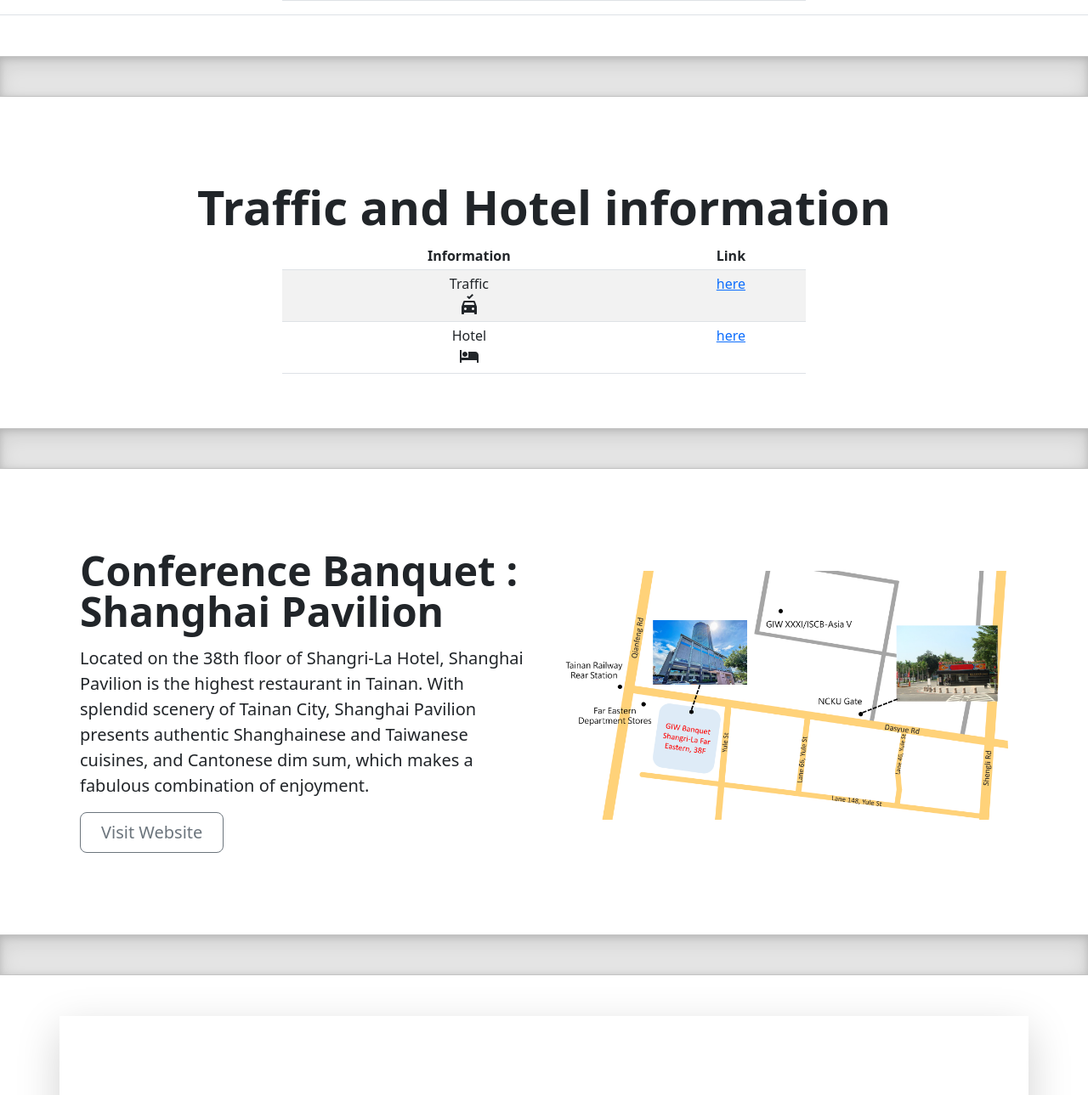
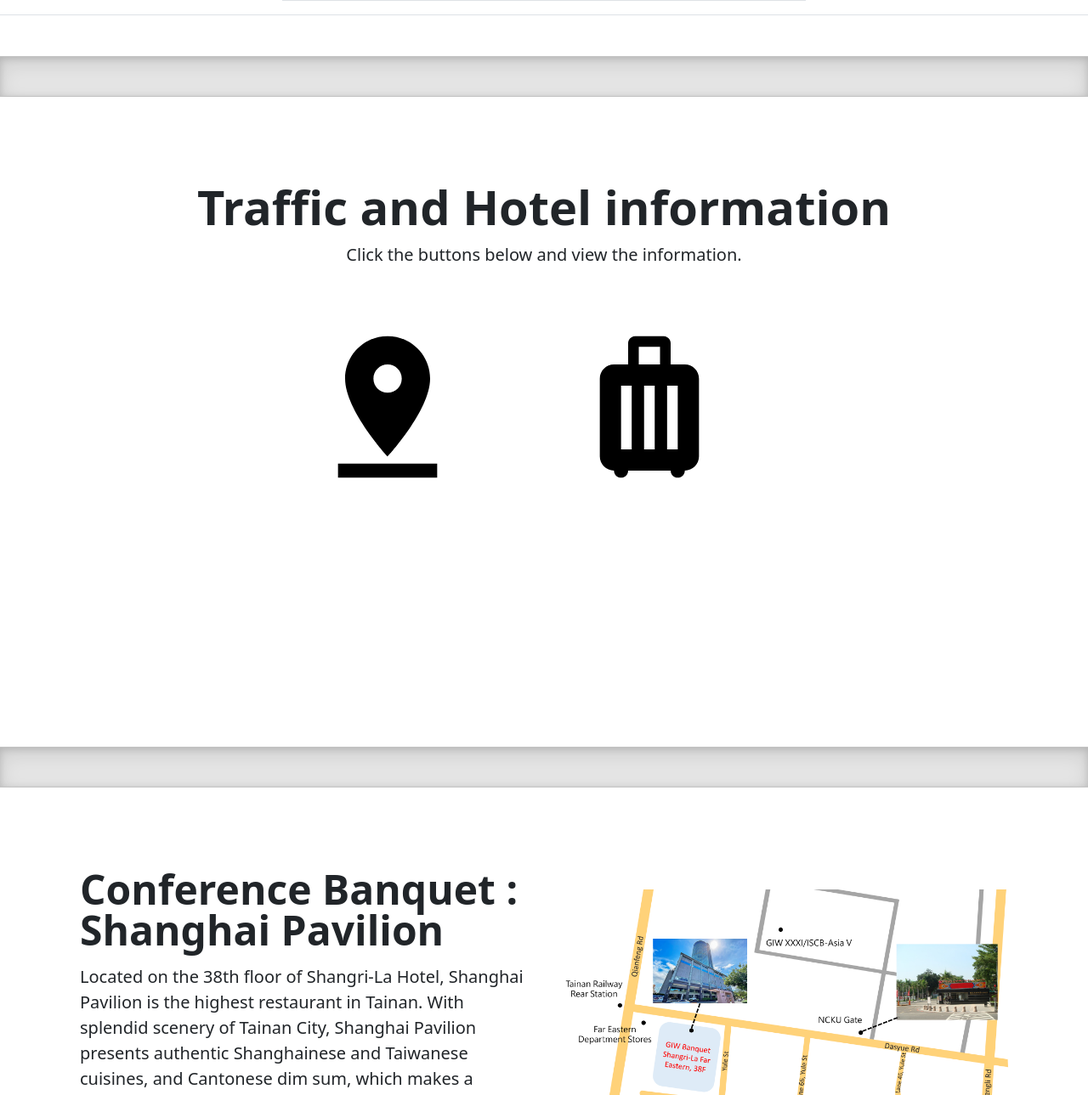
Before and after one commit to lzh107u/webpage-1009, a Django app: page /giwpage/home in a window 1280 px wide. Shown: the part 618-1907 px from the top of the page at 85% size. Run offline with Django 3.2, Linux system fonts and the light colour scheme; some libraries are stand-ins or nearby versions.

Commit message:
11-30-update

```diff
--- a/register/giwpage/templates/giwpage/index3.html
+++ b/register/giwpage/templates/giwpage/index3.html
@@ -99,6 +99,23 @@
     <path d="M0 0h24v24H0z" fill="none"/>
     <path d="M7 13c1.66 0 3-1.34 3-3S8.66 7 7 7s-3 1.34-3 3 1.34 3 3 3zm12-6h-8v7H3V5H1v15h2v-3h18v3h2v-9c0-2.21-1.79-4-4-4z"/>
   </symbol>
+  <symbol id="map" viewBox="0 0 48 48">
+    <svg xmlns="http://www.w3.org/2000/svg" enable-background="new 0 0 24 24" fill="#000000">
+      <rect fill="none" height="24" width="24"/>
+        <g>
+          <path d="M0 0h24v24H0z" fill="none"/>
+          <path d="M18 8c0-3.31-2.69-6-6-6S6 4.69 6 8c0 4.5 6 11 6 11s6-6.5 6-11zm-8 0c0-1.1.9-2 2-2s2 .9 2 2-.89 2-2 2c-1.1 0-2-.9-2-2zM5 20v2h14v-2H5z"/>
+        </g>
+      </svg>
+  </symbol>
+  <symbol id="luggage" viewBox="0 0 48 48">
+    <svg xmlns="http://www.w3.org/2000/svg" enable-background="new 0 0 24 24" fill="#000000">
+      <rect fill="none" height="24" width="24"/>
+        <g>
+          <path d="M17,6h-2V3c0-0.55-0.45-1-1-1h-4C9.45,2,9,2.45,9,3v3H7C5.9,6,5,6.9,5,8v11c0,1.1,0.9,2,2,2c0,0.55,0.45,1,1,1 c0.55,0,1-0.45,1-1h6c0,0.55,0.45,1,1,1c0.55,0,1-0.45,1-1c1.1,0,2-0.9,2-2V8C19,6.9,18.1,6,17,6z M9.5,18H8V9h1.5V18z M12.75,18 h-1.5V9h1.5V18z M13.5,6h-3V3.5h3V6z M16,18h-1.5V9H16V18z"/>
+        </g>
+      </svg>
+  </symbol>
 </svg>
 
 
@@ -167,32 +184,22 @@
   </div>
 
   <div class="b-example-divider"></div>
-
+  <!-- <svg class="bi" width="400" height="400"><use xlink:href="#map"/></svg> -->
+  <!-- <svg class="bi" width="400" height="400"><use xlink:href="#luggage"/></svg> -->
+  <!-- <a href={% static "giwpage/TrafficInformation.pdf" %}>here</a> -->
+  <!-- <a href={% static "giwpage/HotelInfo.pdf" %}>here</a> -->
+  <!-- row flex-lg-row-reverse align-items-center g-5 py-5 -->
   <div class="px-4 pt-5 my-5 text-center ">
     <h1 class="display-4 fw-bold">Traffic and Hotel information</h1>
-    <div class="col-lg-6 mx-auto">
-      <div class="table-responsive">
-        <table class="table table-striped table-sm">
-          <thead>
-            <tr>
-              <th scope="col">Information</th>
-              <th scope="col">Link</th>
-            </tr>
-          </thead>
-          <tbody>
-              <tr>
-                  <td>Traffic<div><svg class="bi" width="24" height="24"><use xlink:href="#traffic"/></svg></div></td>
-                  <td><a href={% static "giwpage/TrafficInformation.pdf" %}>here</a></td>
+    <p class="lead">Click the buttons below and view the information.</p>
+    <div class="col-lg-6 mx-auto row flex-lg-row-reverse align-items-center g-5 py-5"> <!-- mx-auto 用於留左側空白 -->
+      <div class="col-10 col-sm-8 col-lg-6">
+        <a href={% static "giwpage/HotelInfo.pdf" %}><svg class="bi" width="400" height="400"><use xlink:href="#luggage"/></svg></a>
+      </div>
 
-              </tr>
-              <tr>
-                  <td>Hotel<div><svg class="bi" width="24" height="24"><use xlink:href="#hotel"/></svg></div></td>
-                  <td><a href={% static "giwpage/HotelInfo.pdf" %}>here</a></td>
-              </tr>
-          </tbody>
-        </table>
-      </div> <!-- end of table division -->
-
+      <div class="col-lg-6">
+        <a href={% static "giwpage/TrafficInformation.pdf" %}><svg class="bi" width="400" height="400"><use xlink:href="#map"/></svg></a>
+      </div>
     </div>
   </div>
 
@@ -220,24 +227,21 @@
 
   <div class="b-example-divider"></div>
 
-  <div class="container col-xxl-8 px-4 py-5 my-5">
-    <div class="row flex-lg-row-reverse align-items-center g-5 py-5 shadow-lg">
+  <div class="container col-xxl-8 px-4 py-5">
+    <div class="row flex-lg-row-reverse align-items-center g-5 py-5">
 
-      <!-- introduction or other information. -->
       <div class="col-lg-6">
         <h1 class="display-5 fw-bold lh-1 mb-3">Chimei Museum</h1>
         <p class="lead">Established by the founder of Chimei Corporation named Hsu Wen-lung, the Chimei Museum is the private museum with richest collection. </p>
-        <div class="d-grid gap-2 d-md-flex justify-content-md-start">
-          <a href="https://www-o.chimeimuseum.org/ml/English/3"><button type="button" class="btn btn-primary btn-lg px-4 me-md-2">Visit Website</button></a>
+        <div class="d-grid gap-2 d-sm-flex justify-content-sm-center mb-5">
+          <a href="https://www-o.chimeimuseum.org/ml/English/3"><button type="button" class="btn btn-outline-secondary btn-lg px-4">Visit Website</button></a>
         </div>
       </div>
 
-      <!-- display image. -->
       <div class="col-10 col-sm-8 col-lg-6">
         <img src={% static "giwpage/museum.jpg" %} class="d-block mx-lg-auto img-fluid" alt="Bootstrap Themes" width="700" height="500" loading="lazy">
         <p class="lead">Source: Wikipidea</p>
       </div>
-
     </div>
   </div>
 
@@ -257,24 +261,28 @@
     </div>
   </div>
   <div class="b-example-divider"></div>
-  <div class="px-4 pt-5 my-5 text-center">
-    <h1 class="display-4 fw-bold">Chihkan Tower</h1>
-    <div class="col-lg-6 mx-auto">
-      <p class="lead mb-4">Built as Fort Provintia by the Dutch in 1652, it was originally the location of the administrative center of the United East India Company( VOC ).
-        Most of its structure that we can see nowadays was added or modified by the Chinese in the past 300 years. </p>
-      <div class="d-grid gap-2 d-sm-flex justify-content-sm-center mb-5">
-        <a href="https://www.twtainan.net/en/attractions/detail/4396"><button type="button" class="btn btn-outline-secondary btn-lg px-4">Visit Website</button></a>
+
+  <div class="container col-xxl-8 px-4 py-5">
+    <div class="row flex-lg-row-reverse align-items-center g-5 py-5">
+      <!-- display image. -->
+      <div class="col-10 col-sm-8 col-lg-6">
+        <img src={% static "giwpage/fort_provincia.jpg" %} class="d-block mx-lg-auto img-fluid" alt="Bootstrap Themes" width="700" height="500" loading="lazy">
+        <p class="lead">Source: Wikipidea</p>
       </div>
-    </div>
-    <div class="overflow-hidden" style="max-height: 50vh;">
-      <div class="container px-5">
-        <p class="lead">Source: Wikipidea</p>
-        <img src={% static "giwpage/fort_provincia.jpg" %} class="img-fluid border rounded-3 shadow-lg mb-4" alt="Example image" width="700" height="500" loading="lazy">
+
+      <!-- introduction or other information. -->
+      <div class="col-lg-6">
+        <h1 class="display-5 fw-bold lh-1 mb-3">Chihkan Tower</h1>
+        <p class="lead">Built as Fort Provintia by the Dutch in 1652, it was originally the location of the administrative center of the United East India Company( VOC ).
+          Most of its structure that we can see nowadays was added or modified by the Chinese in the past 300 years.
+        </p>
+        <div class="d-grid gap-2 d-md-flex justify-content-md-start">
+          <a href="https://www.twtainan.net/en/attractions/detail/4396"><button type="button" class="btn btn-outline-secondary btn-lg px-4">Visit Website</button></a>
+        </div>
       </div>
+
     </div>
   </div>
-
-
 
   <div class="container col-xxl-8 px-4 py-5">
     <div class="row flex-lg-row-reverse align-items-center g-5 py-5">
```
Also changed, not shown: register/giwpage/templates/giwpage/index4.html (+56 -44 lines).
